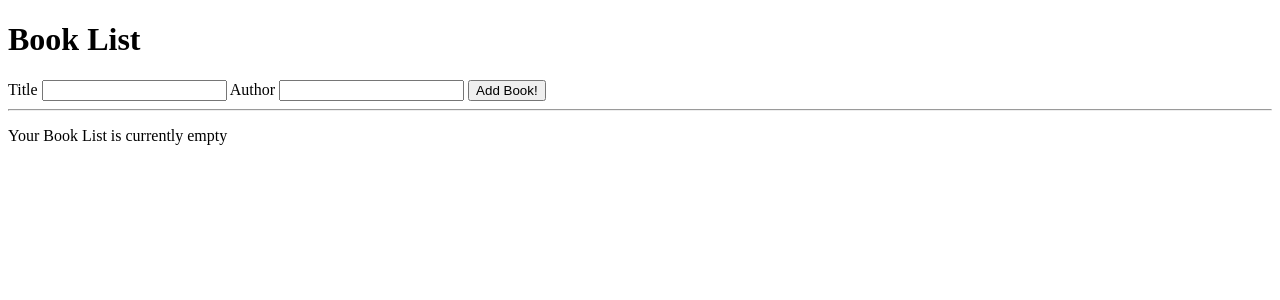
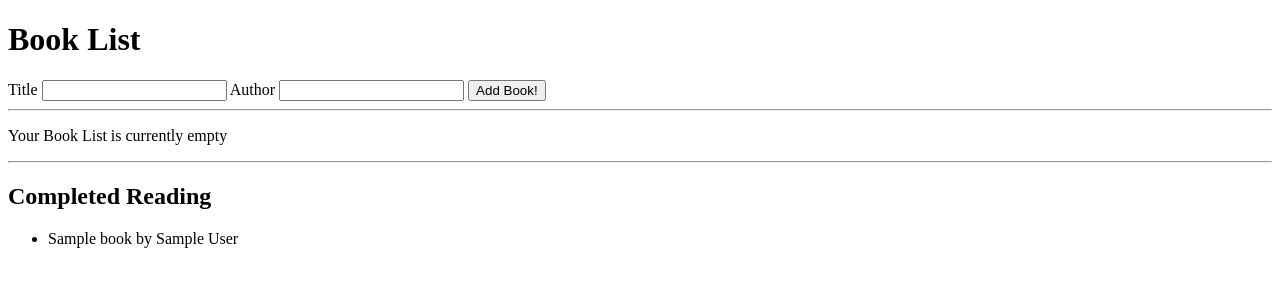
Before and after one commit to margoparks/BookList, a Flask app: page / in a window 1280 px wide. Shown: the top 300 px of the page. Run offline with Flask 2, Linux system fonts and the light colour scheme; tables that the repository leaves empty hold one stand-in row (Sample ...).

Commit message:
Configured Database to hold list of books even if deleted from reading list

```diff
--- a/main.py
+++ b/main.py
@@ -12,21 +12,39 @@ class Book(db.Model):
     id = db.Column(db.Integer, primary_key=True)
     title = db.Column(db.String(120))
     author= db.Column(db.String(120))
+    completed = db.Column(db.Boolean, default = False)
 
     def __init__(self, title, author):
         self.title =  title
         self.author = author
-
-books= []
-
+        self.completed = False
 
 @app.route('/', methods=['POST', 'GET'])
 def index():
+
     if request.method == 'POST':
         book = request.form['book_title']
-        books.append(book)
+        author = request.form['book_author']
+        new_book = Book(book, author)
+        db.session.add(new_book)
+        db.session.commit()
 
-    return render_template('bookForm.html', title="BookList", books=books)
+    books = Book.query.filter_by(completed = False).all()
+    completed_books = Book.query.filter_by(completed = True).all()
+    return render_template('bookForm.html',
+    title="BookList", books=books, completed_books = completed_books)
+
+
+@app.route('/remove-book', methods=['POST'])
+def remove_book():
+    book_id = int(request.form['book-id'])
+    book = Book.query.get(book_id)
+    book.completed = True
+    db.session.add(book)
+    db.session.commit()
+
+    return redirect('/')
+
 
 
 
--- a/templates/bookForm.html
+++ b/templates/bookForm.html
@@ -18,11 +18,27 @@
 
         <ul>
             {% for book in books %}
-            <li> {{book}} </li>
+            <li> {{book.title}} by {{book.author}}
+                <form method="POST" action="/remove-book" style="display: inline-block">
+                    <input type="hidden" name="book-id" value="{{book.id}}" />
+                    <input type ="submit" value ="Read It!" />
+
+                </form>
+            </li>
             {% endfor %}
         </ul>
 
     {% endif %}
+
+    <hr />
+
+    <h2> Completed Reading </h2>
+        <ul>
+            {% for book in completed_books %}
+            <li> {{book.title}} by {{book.author}}</li>
+            {% endfor %}
+        </ul>
+
     {% endblock %}
 
 
```
